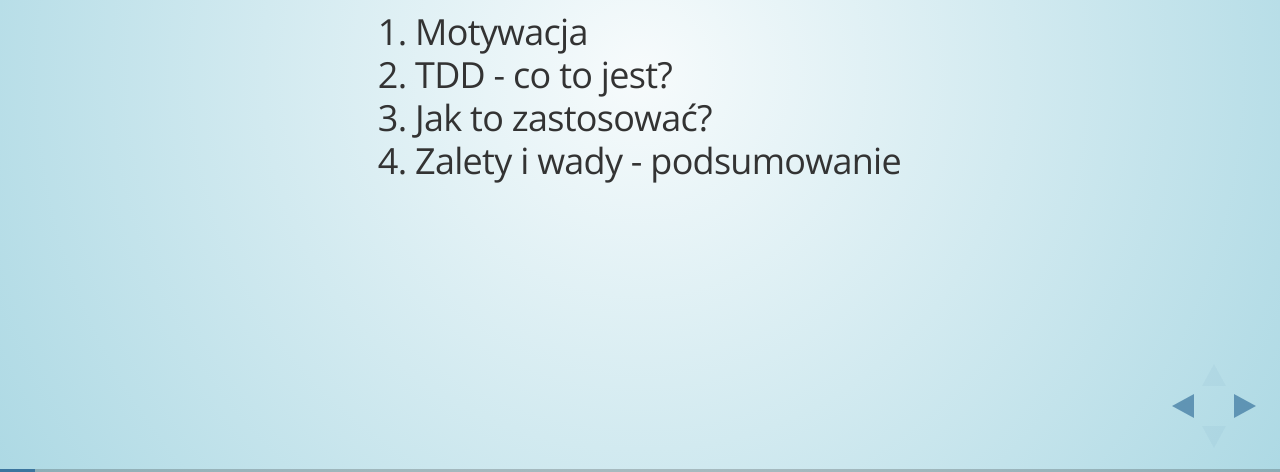
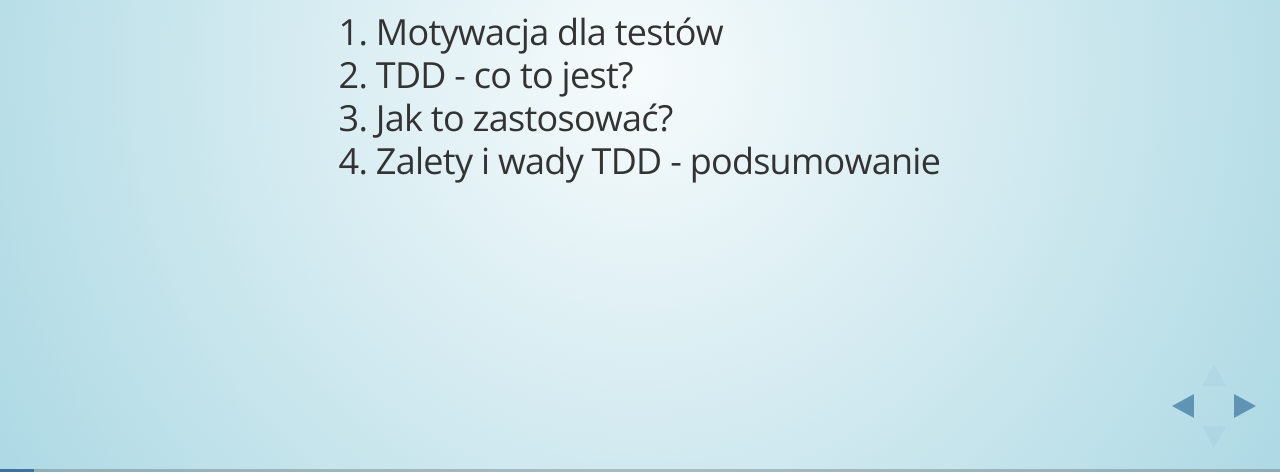
Before and after one commit to rafalnowak/TDD-Presentation, a website: page reveal.js/index.html in a window 1280 px wide. Both pictures are taken after a click on the element 1251 px from the left and 734 px from the top of the page. Shown: the part 328-800 px from the top of the page. Drawn offline with nearby package versions, Linux system fonts and the light colour scheme.

Commit message:
Poprawki c.d.

```diff
--- a/reveal.js/index.html
+++ b/reveal.js/index.html
@@ -59,10 +59,10 @@
 				<section>
 					<h2>Agenda</h2>
 					<ol>
-						<li>Motywacja</li>
+						<li>Motywacja dla testów</li>
 						<li>TDD - co to jest?</li>
 						<li>Jak to zastosować?</li>
-						<li>Zalety i wady - podsumowanie</li>
+						<li>Zalety i wady TDD - podsumowanie</li>
 					</ol>
 
 					<aside class="notes">
@@ -158,6 +158,10 @@
 				</section>
 
 				<section>
+					<section>
+						<h2>Struktura testów</h2>
+					</section>
+
 					<section>
 						<h2>Piramida testów</h2>
 						<img style="border:none; background:none; box-shadow:none;" src="lib/img/testpyramid.png" alt="pyramid" />
```
